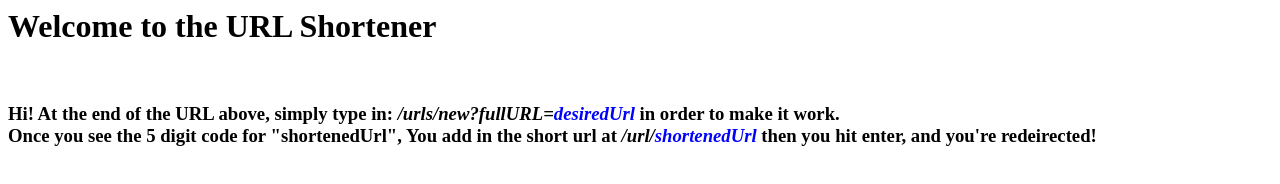
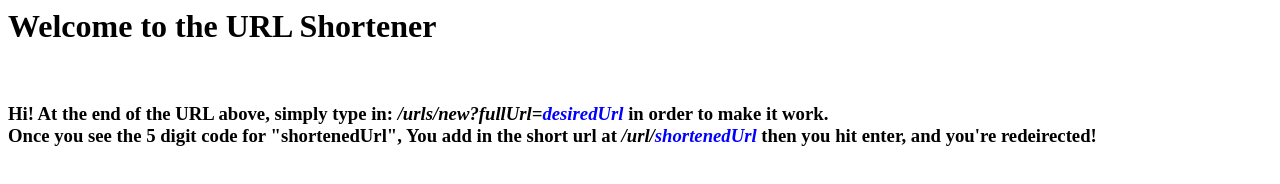
Before and after one commit to cupofjoey/urlshort, a website: page index.html in a window 1280 px wide. Drawn offline with Linux system fonts and the light colour scheme.

Commit message:
Spelling Error

```diff
--- a/index.html
+++ b/index.html
@@ -9,7 +9,7 @@
 </head>
 <body>
 	<h1>Welcome to the URL Shortener</h1><br>
-	<h3>Hi! At the end of the URL above, simply type in: <i>/urls/new?fullURL=<span class="api">desiredUrl</span></i> in order to make it work. <br>
+	<h3>Hi! At the end of the URL above, simply type in: <i>/urls/new?fullUrl=<span class="api">desiredUrl</span></i> in order to make it work. <br>
 	Once you see the 5 digit code for "shortenedUrl", You add in the short url at <i>/url/<span class="api">shortenedUrl</span></i> then you hit enter, and you're redeirected!</h3>
 </body>
 </html>
```
